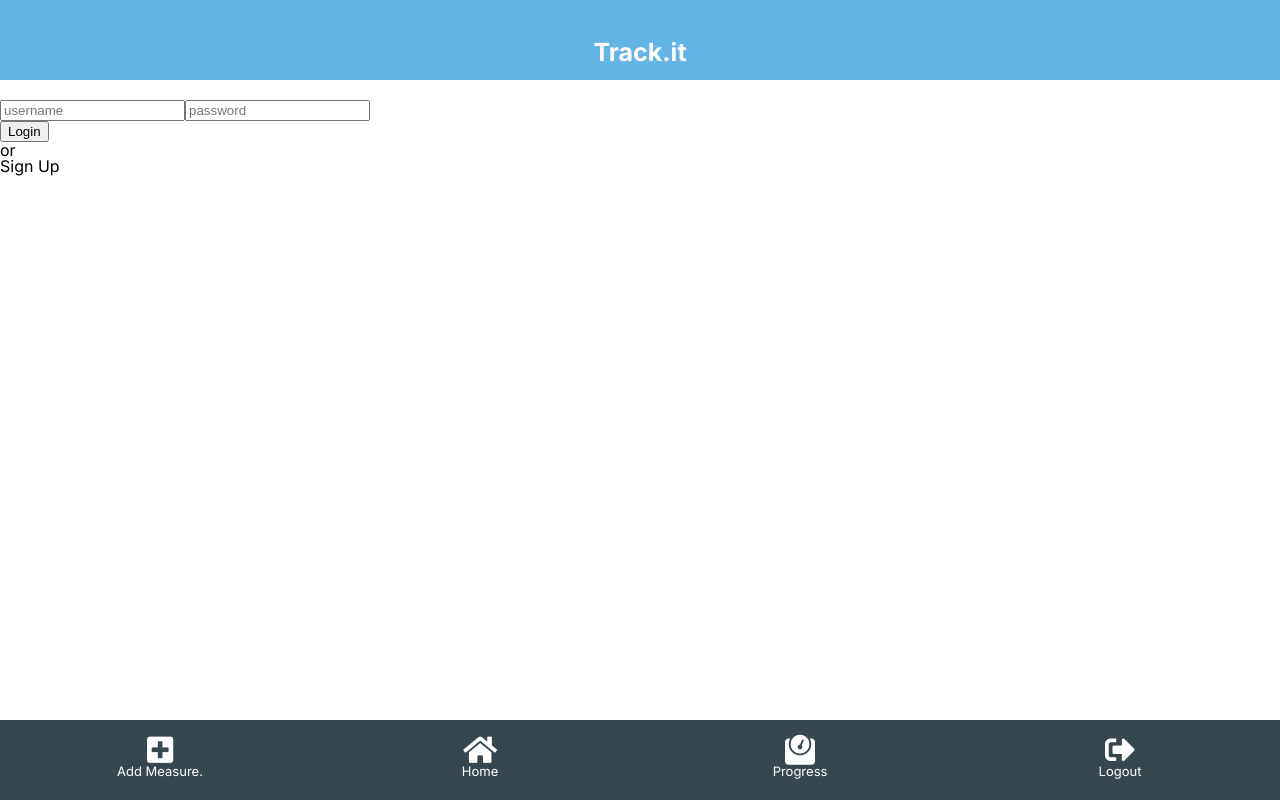
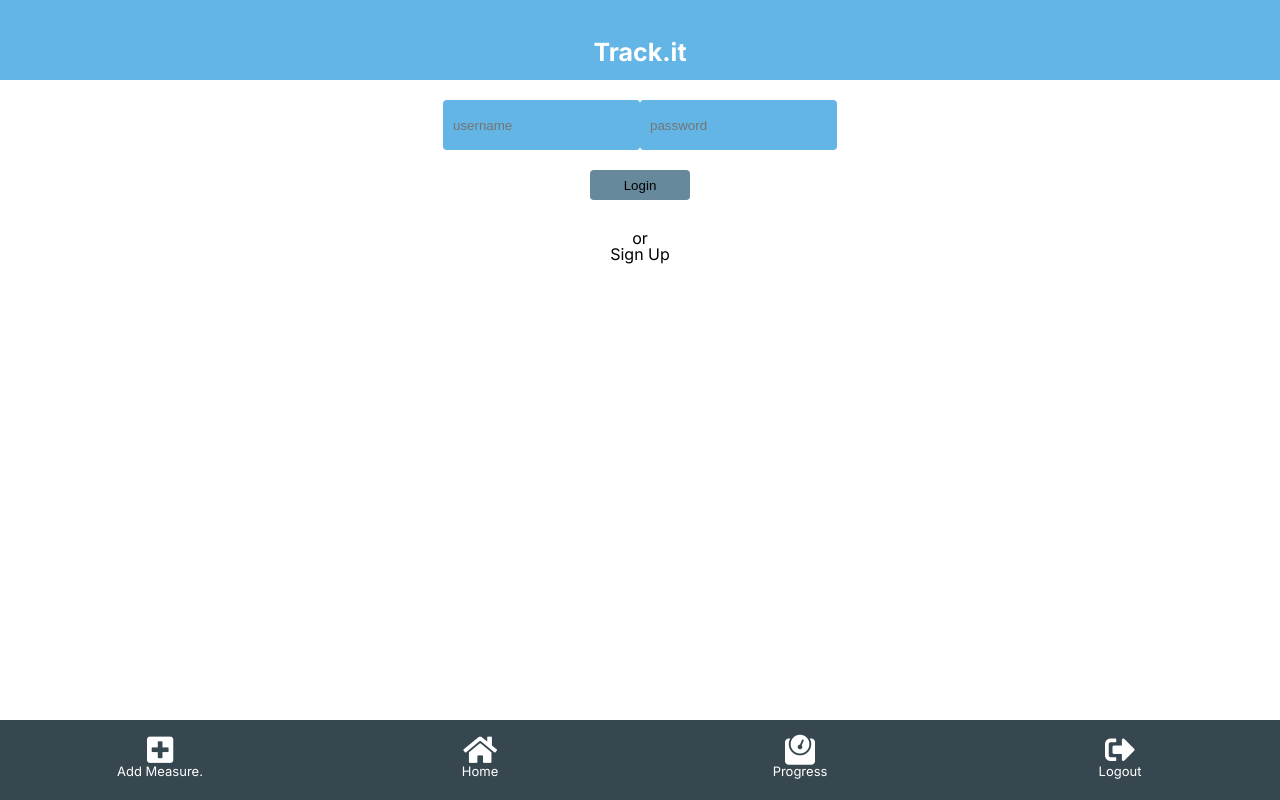
Before and after one commit to patrikis-angelos/tracking-app, a React (Create React App) app: page /users/login in a window 1280 px wide. Built offline with nearby package versions, Linux system fonts and the light colour scheme.

Commit message:
Add login style

```diff
--- a/src/Components/Login.js
+++ b/src/Components/Login.js
@@ -12,7 +12,7 @@ const Login = () => {
   const signUp = path !== 'login';
   const submitValue = signUp ? 'Sign Up' : 'Login';
   const endpoint = signUp ? 'users' : 'login';
-  const validatePassword = signUp ? <input id="rPassword" type="password" placeholder="reapeat password" /> : <div />;
+  const validatePassword = signUp ? <input className="field m-b-20 background-blue color-white" id="rPassword" type="password" placeholder="reapeat password" /> : <div />;
   const link = signUp ? <a href="/users/login">Login</a> : <a href="/users/sign-up">Sign Up</a>;
 
   const handleSubmit = async (e) => {
@@ -31,13 +31,13 @@ const Login = () => {
   };
 
   return (
-    <div className="login">
+    <div className="login text-center">
       {redirect}
       <form>
-        <input id="name" type="text" placeholder="username" />
-        <input id="password" type="password" placeholder="password" />
+        <input className="field m-b-20 background-blue color-white" id="name" type="text" placeholder="username" />
+        <input className="field m-b-20 background-blue color-white" id="password" type="password" placeholder="password" />
         {validatePassword}
-        <input type="submit" value={submitValue} onClick={(e) => handleSubmit(e)} />
+        <input className="login-btn background-gray m-b-30" type="submit" value={submitValue} onClick={(e) => handleSubmit(e)} />
       </form>
       <p>or </p>
       {link}
--- a/src/assets/sass/_login.scss
+++ b/src/assets/sass/_login.scss
@@ -1,3 +1,20 @@
 .login {
+  width: 70%;
   margin-top: 100px;
+  margin-left: auto;
+  margin-right: auto;
 }
+
+.field {
+  border: none;
+  height: 30px;
+  border-radius: 4px;
+  padding: 10px;
+}
+
+.login-btn {
+  border: none;
+  border-radius: 4px;
+  height: 30px;
+  min-width: 100px;
+}
--- a/src/assets/styles.css
+++ b/src/assets/styles.css
@@ -315,7 +315,24 @@ body {
 }
 
 .login {
+  width: 70%;
   margin-top: 100px;
+  margin-left: auto;
+  margin-right: auto;
+}
+
+.field {
+  border: none;
+  height: 30px;
+  border-radius: 4px;
+  padding: 10px;
+}
+
+.login-btn {
+  border: none;
+  border-radius: 4px;
+  height: 30px;
+  min-width: 100px;
 }
 
 /*# sourceMappingURL=styles.css.map */
```
Also changed, not shown: 1 other file (tests, documents, lock files or other folders).
